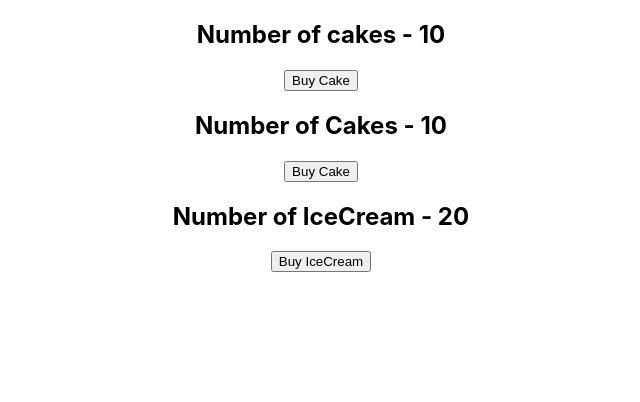
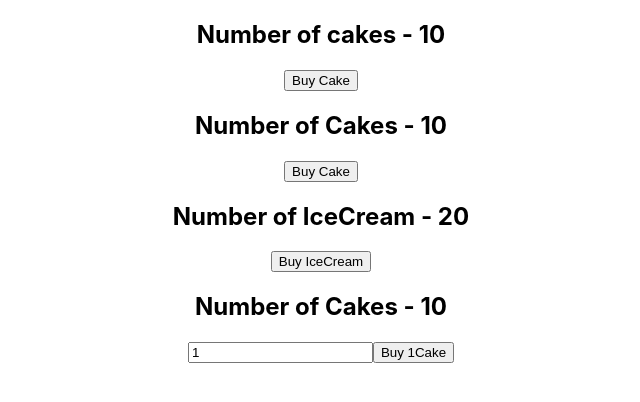
Before and after one commit to deadhit-7081/react-redux, a React (Create React App) app: page / in a window 1280 px wide. Shown: the top 402 px of the page, without its empty margins (319-959 px from the left). Built offline with nearby package versions, Linux system fonts and the light colour scheme.

Commit message:
ReactRedux Async Action

```diff
--- a/package.json
+++ b/package.json
@@ -12,6 +12,7 @@
     "react-redux": "^7.2.0",
     "react-scripts": "3.4.1",
     "redux": "^4.0.5",
+    "redux-devtools-extension": "^2.13.8",
     "redux-logger": "^3.0.6"
   },
   "scripts": {
--- a/src/App.js
+++ b/src/App.js
@@ -5,6 +5,7 @@
 import CakeContainer from './components/CakeContainer'
 import HooksCakeContainer from './components/HooksCakeContainer';
 import IceCreamContainer from './components/IceCreamContainer';
+import NewCakeContainer from './components/NewCakeContainer';
 
 function App() {
   return (
@@ -13,6 +14,7 @@
         <HooksCakeContainer/>
         <CakeContainer/>
         <IceCreamContainer/>
+        <NewCakeContainer/>
       </div>
     </Provider>
   );
--- a/src/Redux/Cakes/CakeAction.js
+++ b/src/Redux/Cakes/CakeAction.js
@@ -2,8 +2,9 @@
 
 
 //Action Creator
-export const buyCake = () =>{
+export const buyCake = (number = 1) =>{
     return{
-        type: BUY_CAKE
+        type: BUY_CAKE,
+        payload : number
     }
 }
--- a/src/Redux/Cakes/CakeReducer.js
+++ b/src/Redux/Cakes/CakeReducer.js
@@ -11,7 +11,7 @@
         case BUY_CAKE:
             return{
                 ...state,
-                numofCakes : state.numofCakes - 1
+                numofCakes : state.numofCakes - action.payload
             }
         default:
             return state
--- a/src/Redux/Store.js
+++ b/src/Redux/Store.js
@@ -1,10 +1,11 @@
 import {createStore , applyMiddleware} from 'redux'
+import { composeWithDevTools } from 'redux-devtools-extension'
 import rootReducer from './rootReducer'
 import logger from 'redux-logger'
 
 
 //createStore method recv a reducer fn as a parameter so that it can change the state
 //according to the action type
-const store = createStore(rootReducer , applyMiddleware(logger))
+const store = createStore(rootReducer ,composeWithDevTools(applyMiddleware(logger)))
 
 export default store
--- /dev/null
+++ b/src/components/NewCakeContainer.js
@@ -0,0 +1,33 @@
+import React , { useState } from 'react'
+import {connect} from 'react-redux'
+import {buyCake} from '../Redux/index'
+
+function NewCakeContainer(props)
+{
+    const [number,setNumber] = useState(1)
+    return(
+        <div>
+            <h2>Number of Cakes - {props.numofCakes}</h2>
+            <input type = "text" value = {number} onChange = {e => setNumber(e.target.value)}/>
+            <button onClick = {() => props.buyCake(number)}>Buy {number}Cake</button>
+        </div>
+    )
+}
+
+const mapStateToProps = (state) =>
+{
+    return{
+        numofCakes : state.cake.numofCakes
+    }
+}
+
+const mapDispatchToProps = (dispatch) =>
+{
+    return{
+        buyCake : (number) =>{
+            dispatch(buyCake(number))
+        }
+    }
+}
+
+export default connect(mapStateToProps,mapDispatchToProps)(NewCakeContainer)
```
Also changed, not shown: 2 other files (tests, documents, lock files or other folders).
